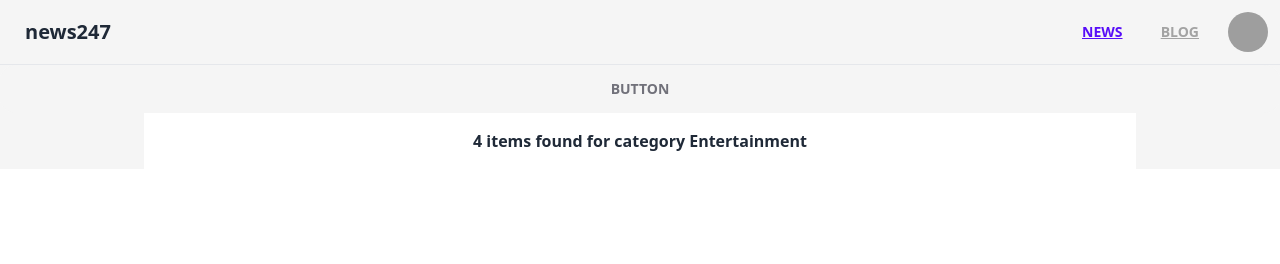
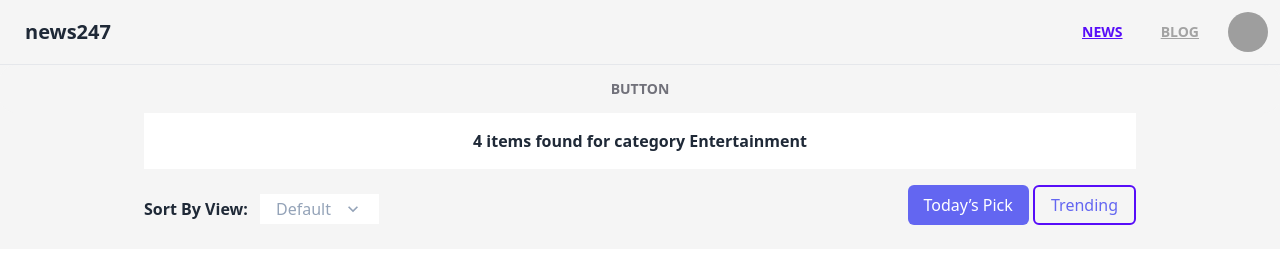
Before and after one commit to abu-noman30/js-news-247-dymamic, a plain HTML site: page index.html in a window 1280 px wide. Drawn offline with nearby package versions, Linux system fonts and the light colour scheme; grey boxes are pictures that could not be loaded.

Commit message:
in header sort by view section added

```diff
--- a/index.html
+++ b/index.html
@@ -63,6 +63,36 @@
       </section>
     </header>
 
+    <!-- Sort by view section -->
+    <section class="sort-by-view-section px-36">
+      <div class="container mx-auto flex justify-between py-4">
+        <!-- dropdown key -->
+        <div class="dropdown-key">
+         <h2 class="inline font-semibold">Sort By View:</h2>
+         <div class="flex-none inline bg-white py-1 mx-2">
+          <ul class="menu menu-horizontal p-0">
+            <li tabindex="0">
+              <a class="text-slate-400">
+                Default
+                <svg class="fill-current" xmlns="http://www.w3.org/2000/svg" width="20" height="20" viewBox="0 0 24 24"><path d="M7.41,8.58L12,13.17L16.59,8.58L18,10L12,16L6,10L7.41,8.58Z"/></svg>
+              </a>
+              <ul class="p-2 bg-base-100">
+                <li><a>Submenu 1</a></li>
+                <li><a>Submenu 2</a></li>
+              </ul>
+            </li>
+          </ul>
+        </div>
+        </div>
+
+        <!-- trending btn -->
+        <div>
+          <button class="bg-indigo-500 text-white px-4 py-2 rounded-md">Today’s Pick</button>
+          <button class="border-2 border-primary text-indigo-500 px-4 py-1.5 rounded-md">Trending</button>
+        </div>
+      </div>
+    </section>
+
     <!-- daisyui JS -->
     <script src="https://cdn.tailwindcss.com"></script>
     <!-- Javascript File -->
```
